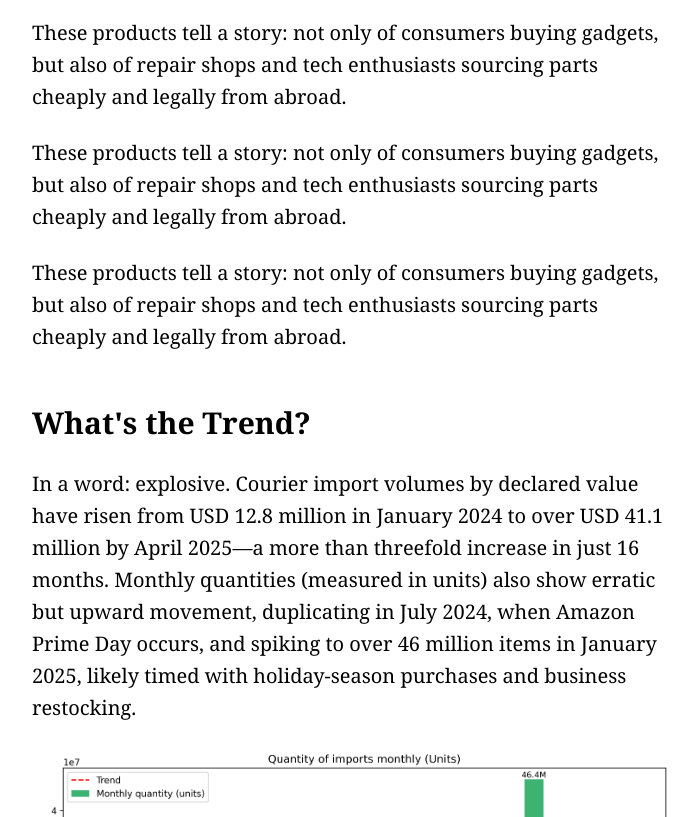
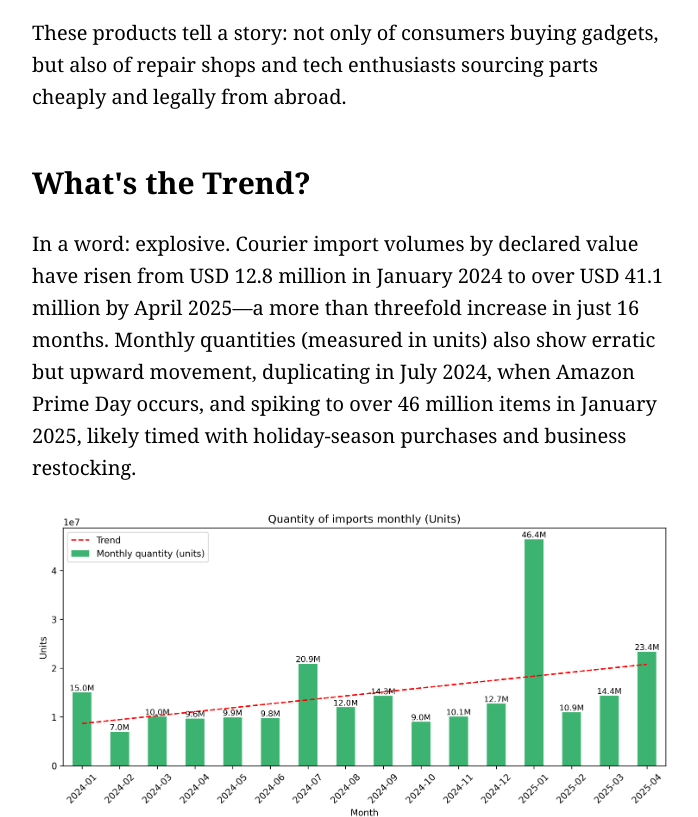
Before and after one commit to santimaestri/Importboom, a plain HTML site: page index.html in a window 1280 px wide. Shown: the part 2580-3397 px from the top of the page, without its empty margins (288-986 px from the left). Drawn offline with Linux system fonts and the light colour scheme.

Commit message:
Update index.html

```diff
--- a/index.html
+++ b/index.html
@@ -213,12 +213,6 @@
   </tbody>
 </table>
 
-<p>These products tell a story: not only of consumers buying gadgets, but also of repair shops and tech enthusiasts sourcing parts cheaply and legally from abroad.</p>
-
-
-<p>These products tell a story: not only of consumers buying gadgets, but also of repair shops and tech enthusiasts sourcing parts cheaply and legally from abroad.</p>
-
-
         <p>These products tell a story: not only of consumers buying gadgets, but also of repair shops and tech enthusiasts sourcing parts cheaply and legally from abroad.</p>
 
        <h2>What's the Trend?</h2>
```
